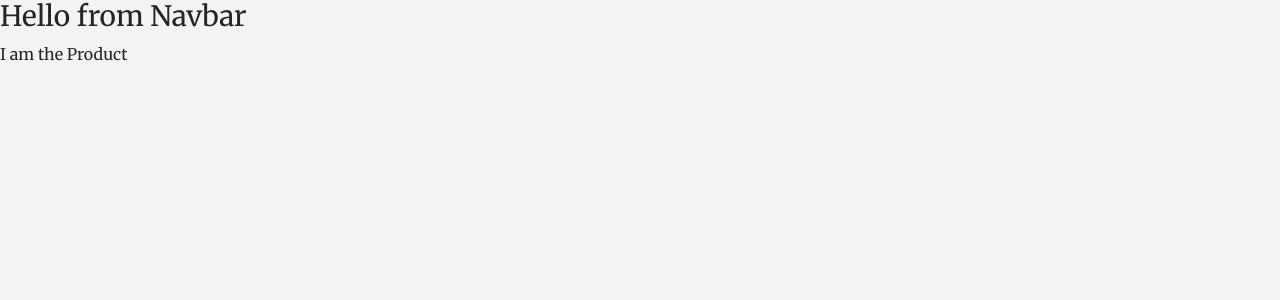
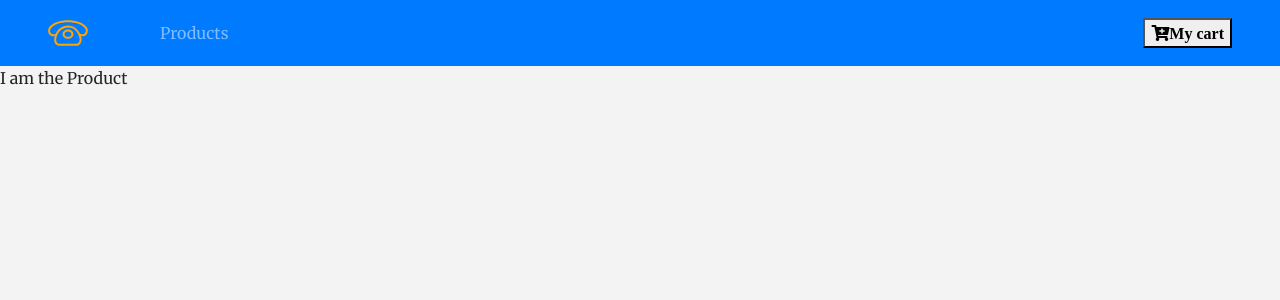
Before and after one commit to kamalyadav11/Online-Mobile-Store, a React (Create React App) app: page / in a window 1280 px wide. Shown: the top 300 px of the page. Built offline with nearby package versions, Linux system fonts and the light colour scheme; a web font is replaced by a local one.

Commit message:
added and styled navbar with icons

```diff
--- a/src/components/Navbar.js
+++ b/src/components/Navbar.js
@@ -1,11 +1,27 @@
 import React, { Component } from "react";
+import { Link } from "react-router-dom";
+import logo from "../logo.svg";
 
 export default class Navbar extends Component {
   render() {
     return (
-      <div>
-        <h3>Hello from Navbar</h3>
-      </div>
+      <nav className="navbar navbar-expand-sm bg-primary navbar-dark px-sm-5">
+        <Link to="/">
+          <img src={logo} alt="store" className="navbar-brand" />
+        </Link>
+        <ul className="navbar-nav align-items-center">
+          <li className="nav-item ml-5">
+            <Link to="/" className="nav-link">
+              Products
+            </Link>
+          </li>
+        </ul>
+        <Link to="/cart" className="ml-auto">
+          <button>
+            <i className="fas fa-cart-plus">My cart</i>
+          </button>
+        </Link>
+      </nav>
     );
   }
 }
```
